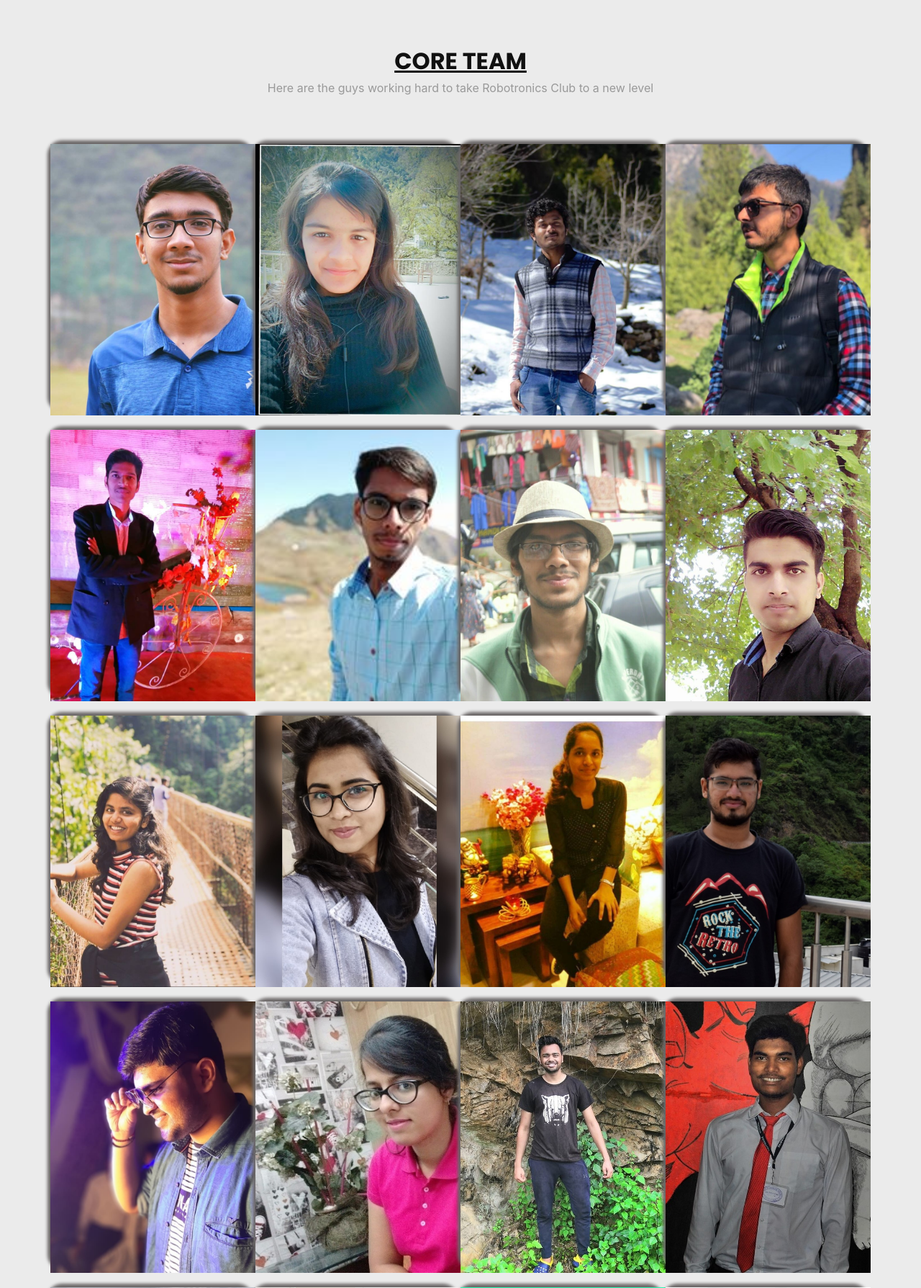
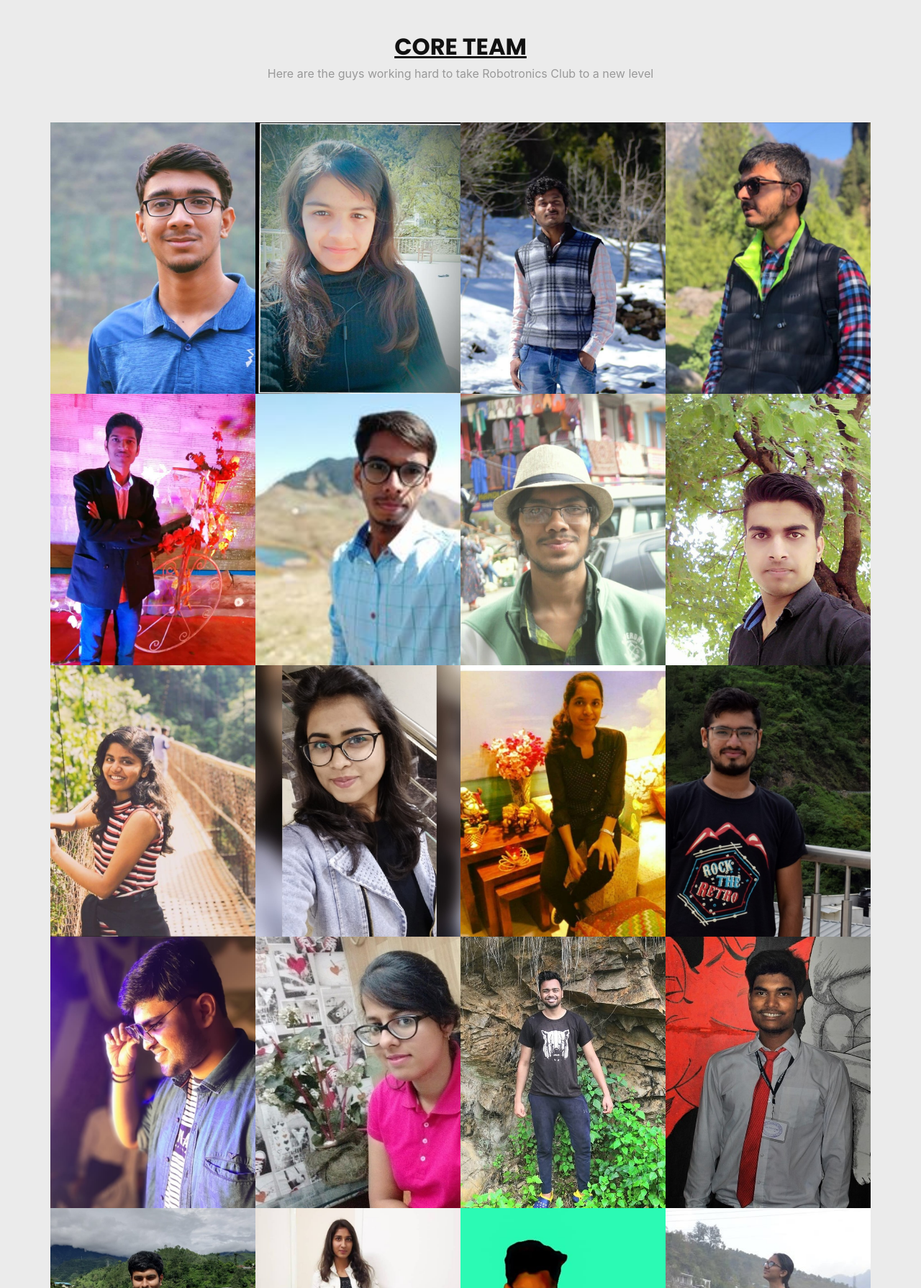
Before and after one commit to nidhijainpnp/roboWebsite, a Django app: page / in a window 1280 px wide. Shown: the part 4128-5917 px from the top of the page at 72% size. Run offline with Django 3.2, Linux system fonts and the light colour scheme; some libraries are stand-ins or nearby versions.

Commit message:
removed the shadows

```diff
--- a/website/templates/index.html
+++ b/website/templates/index.html
@@ -373,7 +373,7 @@
           <p class="section-description">Our Coordinators</p>
         </div>
         <div class="row">
-          <div class="col-lg-3 col-md-6 imghai">
+          <div class="col-lg-3 col-md-6 ">
             <div class="member">
               <div class="pic"><img src={% static "img/pratyush.jpeg"%} alt=""></div>
               <div class="team-text">
@@ -388,7 +388,7 @@
               </div>
             </div>
           </div>
-          <div class="col-lg-3 col-md-6 imghai">
+          <div class="col-lg-3 col-md-6 ">
               <div class="member">
                 <div class="pic"><img src={% static "img/manpreet.jpg"%} alt=""></div>
                 <div class="team-text">
@@ -403,7 +403,7 @@
                 </div>
               </div>
             </div>
-          <div class="col-lg-3 col-md-6 imghai">
+          <div class="col-lg-3 col-md-6 ">
             <div class="member">
               <div class="pic"><img src={% static "img/piyush.jpg"%} alt=""></div>
               <div class="team-text">
@@ -418,7 +418,7 @@
               </div>
             </div>
           </div>
-          <div class="col-lg-3 col-md-6 imghai">
+          <div class="col-lg-3 col-md-6 ">
             <div class="member">
               <div class="pic"><img src={% static "img/Ankit Karan.jpg"%} alt=""></div>
               <div class="team-text">
@@ -447,7 +447,7 @@
           <p class="section-description">Here are the guys working hard to take Robotronics Club to a new level</p>
         </div>
         <div class="row">
-            <div class="col-lg-3 col-md-6 imghai">
+            <div class="col-lg-3 col-md-6">
                 <div class="member">
                   <div class="pic"><img src={% static "img/rakshit.jpg"%} alt=""></div>
                   <div class="team-text">
@@ -462,7 +462,7 @@
                   </div>
                 </div>
               </div>
-            <div class="col-lg-3 col-md-6 imghai">
+            <div class="col-lg-3 col-md-6 ">
                 <div class="member">
                   <div class="pic"><img src={% static "img/vaishali.jpg"%} alt=""></div>
                   <div class="team-text">
@@ -478,7 +478,7 @@
                 </div>
               </div>
 
-              <div class="col-lg-3 col-md-6 imghai">
+              <div class="col-lg-3 col-md-6 ">
                 <div class="member">
                   <div class="pic"><img src={% static "img/dipesh.jpg"%} alt=""></div>
                   <div class="team-text">
@@ -493,7 +493,7 @@
                   </div>
                 </div>
               </div>
-            <div class="col-lg-3 col-md-6 imghai">
+            <div class="col-lg-3 col-md-6 ">
                 <div class="member">
                   <div class="pic"><img src={% static "img/arjun.jpeg"%} alt=""></div>
                   <div class="team-text">
@@ -508,7 +508,7 @@
                   </div>
                 </div>
               </div>
-              <div class="col-lg-3 col-md-6 imghai">
+              <div class="col-lg-3 col-md-6 ">
                   <div class="member">
                     <div class="pic"><img src={% static "img/rohit.jpg"%} alt=""></div>
                     <div class="team-text">
@@ -524,7 +524,7 @@
                   </div>
                 </div>
 
-                <div class="col-lg-3 col-md-6 imghai">
+                <div class="col-lg-3 col-md-6 ">
                   <div class="member">
                     <div class="pic"><img src={% static "img/raj.jpg"%} alt=""></div>
                     <div class="team-text">
@@ -540,7 +540,7 @@
                   </div>
                 </div>
 
-                <div class="col-lg-3 col-md-6 imghai">
+                <div class="col-lg-3 col-md-6 ">
                   <div class="member">
                     <div class="pic"><img src={% static "img/hardik.jpg"%} alt=""></div>
                     <div class="team-text">
@@ -556,7 +556,7 @@
                   </div>
                 </div>
 
-                <div class="col-lg-3 col-md-6 imghai">
+                <div class="col-lg-3 col-md-6 ">
                   <div class="member">
                     <div class="pic"><img src={% static "img/manish.jpg"%} alt=""></div>
                     <div class="team-text">
@@ -572,7 +572,7 @@
                   </div>
                 </div>
 
-                <div class="col-lg-3 col-md-6 imghai">
+                <div class="col-lg-3 col-md-6 ">
                   <div class="member">
                     <div class="pic"><img src={% static "img/komal.jpg"%} alt=""></div>
                     <div class="team-text">
@@ -588,7 +588,7 @@
                   </div>
                 </div>
 
-            <div class="col-lg-3 col-md-6 imghai">
+            <div class="col-lg-3 col-md-6 ">
                 <div class="member">
                   <div class="pic"><img src={% static "img/Arshita.jpeg"%} alt=""></div>
                   <div class="team-text">
@@ -603,7 +603,7 @@
                   </div>
                 </div>
               </div>
-          <div class="col-lg-3 col-md-6 imghai">
+          <div class="col-lg-3 col-md-6 ">
             <div class="member">
               <div class="pic"><img src={% static "img/khyati.jpg"%} alt=""></div>
               <div class="team-text">
@@ -619,7 +619,7 @@
             </div>
           </div>
 
-          <div class="col-lg-3 col-md-6 imghai">
+          <div class="col-lg-3 col-md-6 ">
             <div class="member">
               <div class="pic"><img src={% static "img/dipanshu.jpg"%} alt=""></div>
               <div class="team-text">
@@ -636,7 +636,7 @@
           </div>
 
 
-          <div class="col-lg-3 col-md-6 imghai">
+          <div class="col-lg-3 col-md-6 ">
             <div class="member">
               <div class="pic"><img src={% static "img/naman.jpg"%} alt=""></div>
               <div class="team-text">
@@ -652,7 +652,7 @@
             </div>
           </div>
 
-          <div class="col-lg-3 col-md-6 imghai">
+          <div class="col-lg-3 col-md-6 ">
             <div class="member">
               <div class="pic"><img src={% static "img/anjali.jpg"%} alt=""></div>
               <div class="team-text">
@@ -668,7 +668,7 @@
             </div>
           </div>
 
-          <div class="col-lg-3 col-md-6 imghai">
+          <div class="col-lg-3 col-md-6 ">
             <div class="member">
               <div class="pic"><img src={% static "img/aman.jpg"%} alt=""></div>
               <div class="team-text">
@@ -684,7 +684,7 @@
             </div>
           </div>
 
-          <div class="col-lg-3 col-md-6 imghai">
+          <div class="col-lg-3 col-md-6 ">
             <div class="member">
               <div class="pic"><img src={% static "img/chandan.jpg"%} alt=""></div>
               <div class="team-text">
@@ -699,7 +699,7 @@
               </div>
             </div>
           </div>
-          <div class="col-lg-3 col-md-6 imghai">
+          <div class="col-lg-3 col-md-6 ">
               <div class="member">
                 <div class="pic"><img src={% static "img/shrinivas.jpg"%} alt=""></div>
                 <div class="team-text">
@@ -715,7 +715,7 @@
               </div>
             </div>
 
-          <div class="col-lg-3 col-md-6 imghai">
+          <div class="col-lg-3 col-md-6 ">
             <div class="member">
               <div class="pic"><img src={% static "img/garima.jpg"%} alt=""></div>
               <div class="team-text">
@@ -731,7 +731,7 @@
             </div>
           </div>
 
-          <div class="col-lg-3 col-md-6 imghai">
+          <div class="col-lg-3 col-md-6 ">
             <div class="member">
               <div class="pic"><img src={% static "img/hemraj.jpg"%} alt=""></div>
               <div class="team-text">
@@ -747,7 +747,7 @@
             </div>
           </div>
 
-          <div class="col-lg-3 col-md-6 imghai">
+          <div class="col-lg-3 col-md-6 ">
             <div class="member">
               <div class="pic"><img src={% static "img/nidhi.jpg"%} alt=""></div>
               <div class="team-text">
@@ -763,7 +763,7 @@
             </div>
           </div>
 
-          <div class="col-lg-3 col-md-6 imghai">
+          <div class="col-lg-3 col-md-6 ">
             <div class="member">
               <div class="pic"><img src={% static "img/akshay.jpg"%} alt=""></div>
               <div class="team-text">
@@ -779,7 +779,7 @@
             </div>
           </div>
 
-          <div class="col-lg-3 col-md-6 imghai">
+          <div class="col-lg-3 col-md-6 ">
             <div class="member">
               <div class="pic"><img src={% static "img/dhananjay.jpg"%} alt=""></div>
               <div class="team-text">
```
